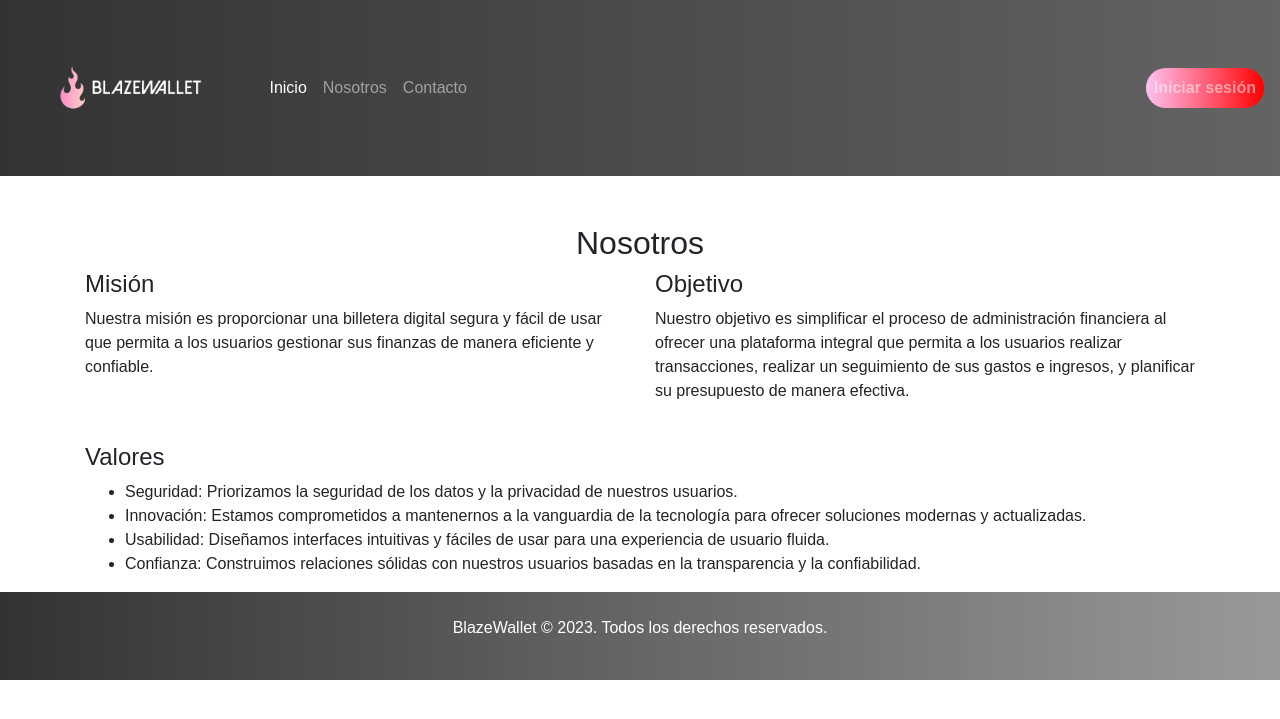
After one commit to Hesoyam91/blaze-wallet, a Django app: page /nosotros/ in a window 1280 px wide. The commit adds this page. Shown: the top 719 px of the page. Run offline with Django 4.2, Linux system fonts and the light colour scheme; some libraries are stand-ins or nearby versions.

Commit message:
Implementacion de los templates para front end

```diff
--- /dev/null
+++ b/core/templates/nosotros.html
@@ -0,0 +1,74 @@
+{% extends 'base.html' %}
+{% load static %}
+
+{% block content %}
+<!-- Navbar -->
+<nav class="navbar navbar-expand-lg navbar-dark bg-dark">
+    <a class="navbar-brand" href="{% url 'home' %}">
+      <img class="logo" src="{% static 'img/logo.png' %}" alt="Logo">
+    </a>
+    <button class="navbar-toggler" type="button" data-toggle="collapse" data-target="#navbarNav" aria-controls="navbarNav"
+      aria-expanded="false" aria-label="Toggle navigation">
+      <span class="navbar-toggler-icon"></span>
+    </button>
+    <div class="collapse navbar-collapse" id="navbarNav">
+      <ul class="navbar-nav">
+        <li class="nav-item active">
+          <a class="nav-link" href="{% url 'home' %}">Inicio</a>
+        </li>
+        <li class="nav-item">
+          <a class="nav-link" href="{% url 'nosotros' %}">Nosotros</a>
+        </li>
+        </li>
+        <li class="nav-item">
+          <a class="nav-link" href="{% url 'contacto' %}">Contacto</a>
+        </li>
+      </ul>
+      <ul class="navbar-nav ml-auto">
+        {% if user.is_authenticated %}
+        <a href="{% url 'logout' %}" class="nav-link btn btn-gradient btn-rounded"><strong>Cerrar sesión</strong></a>
+        {% else %}
+        <a class="nav-link btn btn-gradient btn-rounded" href="{% url 'login' %}"><strong>Iniciar sesión</strong></a>
+        {% endif %}
+      </ul>
+
+    </div>
+  </nav>
+
+  {% if messages %}
+  <div class="alert alert-dismissible" role="alert">
+    {% for message in messages %}
+    <div class="alert alert-{{ message.tags }}">{{ message }}</div>
+    {% endfor %}
+    <button type="button" class="close" data-dismiss="alert" aria-label="Close">
+      <span aria-hidden="true">&times;</span>
+    </button>
+  </div>
+  {% endif %}
+
+
+  <div class="container mt-5">
+    <h2 class="text-center">Nosotros</h2>
+    <div class="row">
+      <div class="col-md-6">
+        <h4>Misión</h4>
+        <p>Nuestra misión es proporcionar una billetera digital segura y fácil de usar que permita a los usuarios gestionar sus finanzas de manera eficiente y confiable.</p>
+      </div>
+      <div class="col-md-6">
+        <h4>Objetivo</h4>
+        <p>Nuestro objetivo es simplificar el proceso de administración financiera al ofrecer una plataforma integral que permita a los usuarios realizar transacciones, realizar un seguimiento de sus gastos e ingresos, y planificar su presupuesto de manera efectiva.</p>
+      </div>
+    </div>
+    <div class="row mt-4">
+      <div class="col-md-12">
+        <h4>Valores</h4>
+        <ul>
+          <li>Seguridad: Priorizamos la seguridad de los datos y la privacidad de nuestros usuarios.</li>
+          <li>Innovación: Estamos comprometidos a mantenernos a la vanguardia de la tecnología para ofrecer soluciones modernas y actualizadas.</li>
+          <li>Usabilidad: Diseñamos interfaces intuitivas y fáciles de usar para una experiencia de usuario fluida.</li>
+          <li>Confianza: Construimos relaciones sólidas con nuestros usuarios basadas en la transparencia y la confiabilidad.</li>
+        </ul>
+      </div>
+    </div>
+  </div>
+{% endblock %}
--- a/core/urls.py
+++ b/core/urls.py
@@ -13,4 +13,5 @@ urlpatterns = [
     path('logout/', authViews.LogoutView.as_view(template_name='logout.html'), name='logout'),
     path('register/', VistaRegistro.as_view(), name='register'),
     path('forgot/', views.forgot, name="forgot"),
+    path('contacto/', views.contacto, name="contacto"),
     ]
--- a/core/views.py
+++ b/core/views.py
@@ -21,6 +21,12 @@ def forgot(request):
 
 def logout(request):
     return render(request, "logout.html")
+
+def nosotros(request):
+    return render(request, "nosotros.html")
+
+def contacto(request):
+    return render(request, "contacto.html")
 
 class VistaRegistro(View):
     form_class = FormRegistro
```
Also changed, not shown: core/templates/contacto.html (added, +72 -0 lines), core/templates/cuenta.html (added, +79 -0 lines), core/templates/home.html (+4 -4 lines), db.sqlite3.
